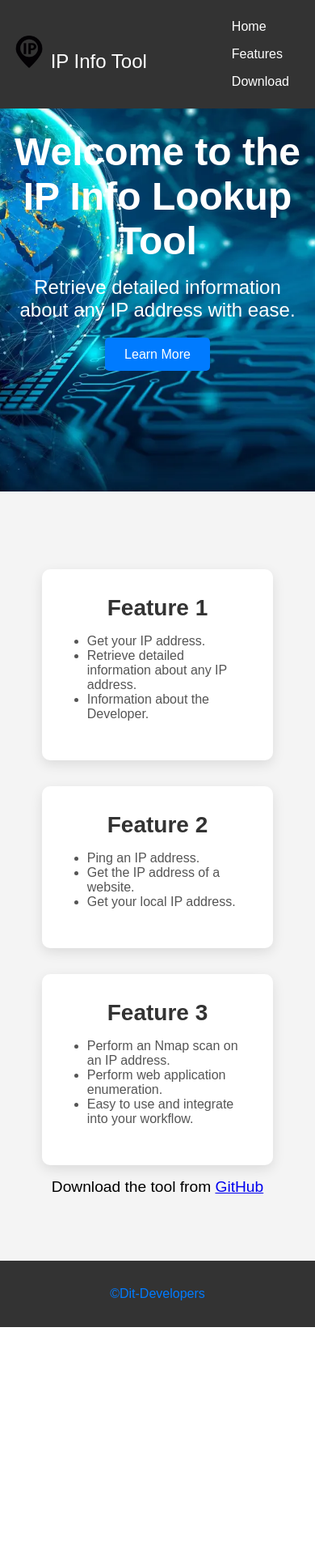
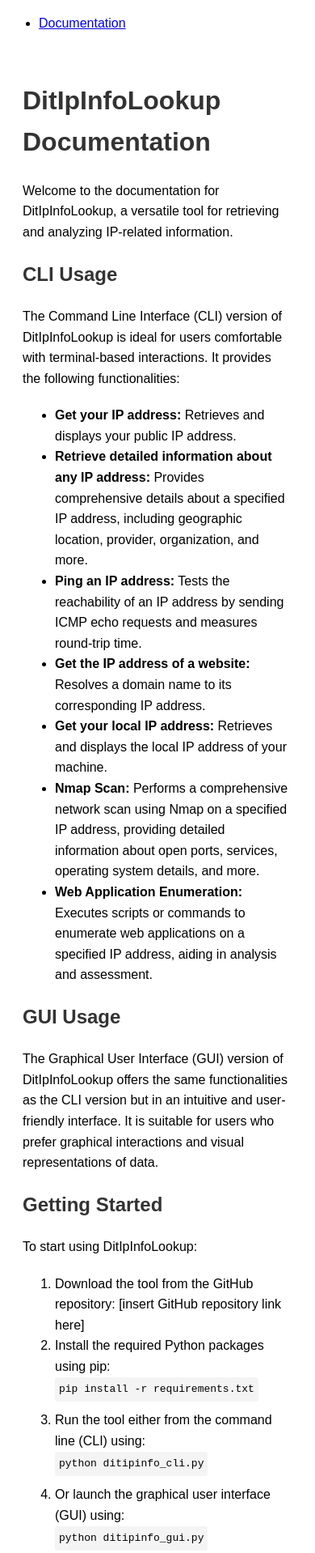
Before and after one commit to 1234567890291/Dit-IP-Info-cli-web, a plain HTML site: page index.html in a window 390 px wide. Shown: the top 1918 px of the page at 81% size. Before the commit the page ends 1639 px from the top, so only its background shows below. Drawn offline with Linux system fonts and the light colour scheme.

Commit message:
Add files via upload

```diff
--- a/index.html
+++ b/index.html
@@ -1,299 +1,153 @@
 <!DOCTYPE html>
 <html lang="en">
+
 <head>
     <meta charset="UTF-8">
     <meta name="viewport" content="width=device-width, initial-scale=1.0">
-    <title>Dit-IP-Info CLI Tool</title>
+    <title>DitIpInfoLookup Documentation</title>
     <style>
-        * {
-    margin: 0;
-    padding: 0;
-    box-sizing: border-box;}
-/* styles.css */
-body {
-    font-family: Arial, sans-serif;
-    margin: 0;
-    padding: 0;
-    box-sizing: border-box;
-}
+        /* Your CSS styles here */
+        body {
+            font-family: Arial, sans-serif;
+            line-height: 1.6;
+        }
 
-.navbar {
-    background-color: #333;
-    padding: 1rem;
-    position: fixed;
-    width: 100%;
-    top: 0;
-    z-index: 1000;
-}
+        .container {
+            max-width: 800px;
+            margin: auto;
+            padding: 20px;
+        }
 
-.navbar .container {
-    display: flex;
-    justify-content: space-between;
-    align-items: center;
-}
+        h1,
+        h2,
+        h3 {
+            color: #333;
+        }
 
-.navbar .logo {
-    color: #fff;
-    font-size: 1.5rem;
-    text-decoration: none;
-}
+        p {
+            margin-bottom: 20px;
+        }
 
-.navbar .nav-links {
-    list-style: none;
-    display: flex;
-}
-
-.navbar .nav-links li {
-    margin-left: 1rem;
-}
-
-.navbar .nav-links a {
-    color: #fff;
-    text-decoration: none;
-    padding: 0.5rem 1rem;
-    transition: background-color 0.3s ease;
-}
-
-.navbar .nav-links a:hover {
-    background-color: #555;
-    border-radius: 5px;
-}
-
-.hero {
-    background: url('bg.png') no-repeat center center/cover;
-    color: #fff;
-    text-align: center;
-    padding: 10rem 1rem;
-    position: relative;
-}
-
-.hero .container {
-    position: relative;
-    z-index: 1;
-}
-
-.hero h1 {
-    font-size: 3rem;
-    margin-bottom: 1rem;
-}
-
-.hero p {
-    font-size: 1.5rem;
-    margin-bottom: 2rem;
-}
-
-.hero .btn {
-    background-color: #007BFF;
-    color: #fff;
-    padding: 0.75rem 1.5rem;
-    text-decoration: none;
-    border-radius: 5px;
-    transition: background-color 0.3s ease;
-}
-
-.hero .btn:hover {
-    background-color: #0056b3;
-}
-
-.lookup {
-    padding: 5rem 1rem;
-    text-align: center;
-}
-
-.lookup h2 {
-    margin-bottom: 2rem;
-}
-
-.lookup form {
-    display: flex;
-    justify-content: center;
-    align-items: center;
-}
-
-.lookup input {
-    padding: 0.5rem;
-    font-size: 1rem;
-    margin-right: 0.5rem;
-    width: 300px;
-}
-
-.lookup button {
-    padding: 0.5rem 1rem;
-    font-size: 1rem;
-    background-color: #007BFF;
-    color: #fff;
-    border: none;
-    border-radius: 5px;
-    transition: background-color 0.3s ease;
-}
-
-.lookup button:hover {
-    background-color: #0056b3;
-}
-/* styles.css */
-#features {
-    padding: 5rem 1rem;
-    background-color: #f4f4f4;
-    text-align: center;
-}
-
-#features .container {
-    display: flex;
-    justify-content: space-between;
-    flex-wrap: wrap;
-}
-
-#features .card {
-    background-color: #fff;
-    border-radius: 10px;
-    box-shadow: 0 5px 15px rgba(0, 0, 0, 0.1);
-    padding: 2rem;
-    margin: 1rem;
-    flex: 1;
-    transition: transform 0.3s ease, box-shadow 0.3s ease;
-    max-width: 30%;
-}
-
-#features .card h2 {
-    margin-bottom: 1rem;
-    font-size: 1.75rem;
-    color: #333;
-}
-
-#features .card p,
-#features .card ul {
-    font-size: 1rem;
-    color: #555;
-    margin-bottom: 1rem;
-    text-align: left;
-}
-
-#features .card ul {
-    list-style-type: disc;
-    padding-left: 1.5rem;
-}
-
-#features .card:hover {
-    transform: translateY(-10px);
-    box-shadow: 0 10px 20px rgba(0, 0, 0, 0.2);
-}
-
-@media (max-width: 768px) {
-    #features .container {
-        flex-direction: column;
-        align-items: center;
-    }
-
-    #features .card {
-        max-width: 80%;
-        margin: 1rem 0;
-    }
-}
-
-
-footer {
-    background-color: #333;
-    color: #fff;
-    padding: 2rem 1rem;
-    text-align: center;
-}
-
-footer a {
-    color: #007BFF;
-    text-decoration: none;
-    transition: color 0.3s ease;
-}
-
-footer a:hover {
-    color: #0056b3;
-}
-
-@media (max-width: 768px) {
-    .navbar .nav-links {
-        flex-direction: column;
-        align-items: flex-start;
-    }
-
-    .navbar .nav-links li {
-        margin: 0.5rem 0;
-    }
-
-    .cards {
-        flex-direction: column;
-        align-items: center;
-    }
-
-    .card {
-        width: 80%;
-        margin-bottom: 2rem;
-    }
-}
-
+        code {
+            background-color: #f4f4f4;
+            padding: 5px;
+            border-radius: 3px;
+            display: inline-block;
+            margin-bottom: 10px;
+        }
     </style>
 </head>
+
 <body>
-  <!-- Navbar -->
-  <nav class="navbar">
-    <div class="container">
-        <a href="#" class="logo">        <img src="ip.png" width="40px" alt="Hero Image" class="hero-img">
-            IP Info Tool</a>
-        <ul class="nav-links">
-            <li><a href="#hero">Home</a></li>
-            <li><a href="#features">Features</a></li>
-            <li><a href="#footer">Download</a></li>
+    <header>
+        <!-- Your navigation bar or header content here -->
+        <nav>
+            <ul>
+                <li><a href="#documentation">Documentation</a></li>
+                <!-- Add other navigation links as needed -->
+            </ul>
+        </nav>
+    </header>
+
+    <main class="container">
+        <h1>DitIpInfoLookup Documentation</h1>
+        <p>Welcome to the documentation for DitIpInfoLookup, a versatile tool for retrieving and analyzing IP-related information.</p>
+
+        <h2>CLI Usage</h2>
+        <p>The Command Line Interface (CLI) version of DitIpInfoLookup is ideal for users comfortable with terminal-based interactions. It provides the following functionalities:</p>
+        <ul>
+            <li><strong>Get your IP address:</strong> Retrieves and displays your public IP address.</li>
+            <li><strong>Retrieve detailed information about any IP address:</strong> Provides comprehensive details about a specified IP address, including geographic location, provider, organization, and more.</li>
+            <li><strong>Ping an IP address:</strong> Tests the reachability of an IP address by sending ICMP echo requests and measures round-trip time.</li>
+            <li><strong>Get the IP address of a website:</strong> Resolves a domain name to its corresponding IP address.</li>
+            <li><strong>Get your local IP address:</strong> Retrieves and displays the local IP address of your machine.</li>
+            <li><strong>Nmap Scan:</strong> Performs a comprehensive network scan using Nmap on a specified IP address, providing detailed information about open ports, services, operating system details, and more.</li>
+            <li><strong>Web Application Enumeration:</strong> Executes scripts or commands to enumerate web applications on a specified IP address, aiding in analysis and assessment.</li>
         </ul>
-    </div>
-</nav>
 
-<!-- Hero Section -->
-<section id="hero" class="hero">
-    <div class="container">
-        <h1>Welcome to the IP Info Lookup Tool</h1>
-        <p>Retrieve detailed information about any IP address with ease.</p>
-        <a href="#features" class="btn">Learn More</a>
-    </div>
-</section>
+        <h2>GUI Usage</h2>
+        <p>The Graphical User Interface (GUI) version of DitIpInfoLookup offers the same functionalities as the CLI version but in an intuitive and user-friendly interface. It is suitable for users who prefer graphical interactions and visual representations of data.</p>
 
-<!-- Features Section -->
-<section id="features" class="cards">
-    <div class="container">
-        <div class="card">
-            <h2>Feature 1</h2>
+        <h2>Getting Started</h2>
+        <p>To start using DitIpInfoLookup:</p>
+        <ol>
+            <li>Download the tool from the GitHub repository: [insert GitHub repository link here]</li>
+            <li>Install the required Python packages using pip:</li>
+            <code>pip install -r requirements.txt</code>
+            <li>Run the tool either from the command line (CLI) using:</li>
+            <code>python ditipinfo_cli.py</code>
+            <li>Or launch the graphical user interface (GUI) using:</li>
+            <code>python ditipinfo_gui.py</code>
+        </ol>
+
+        <h2>License</h2>
+        <p>This tool is licensed under the MIT License. All rights reserved by MSU and DIT Developers.</p>
+
+        <h2>Contact</h2>
+        <p>If you have any questions, feedback, or need assistance, please contact us at [insert contact information here].</p>
+
+        <!-- Documentation Section -->
+        <section id="documentation">
+            <h2>Functionality of DitIpInfo Lookup</h2>
+
+            <h3>DitIpInfo Lookup CLI</h3>
+            <p>The CLI version of DitIpInfo Lookup offers the following functions:</p>
+            <ol>
+                <li><strong>Get your IP address:</strong> Retrieves and displays your public IP address.</li>
+                <li><strong>Retrieve detailed information about any IP address:</strong> Provides comprehensive information about a specified IP address, including geographic location, provider, and organization.</li>
+                <li><strong>Ping an IP address:</strong> Sends ICMP echo requests to the specified IP address to check its reachability and measure round-trip time.</li>
+                <li><strong>Get the IP address of a website:</strong> Resolves a domain name to its corresponding IP address.</li>
+                <li><strong>Get your local IP address:</strong> Retrieves and displays the local IP address of your machine.</li>
+                <li><strong>Nmap Scan:</strong> Performs a network scan using Nmap on a specified IP address, providing detailed information about open ports, services, and operating system details.</li>
+                <li><strong>Web Application Enumeration:</strong> Executes a script or command for enumerating web applications on a specified IP address.</li>
+            </ol>
+
+            <h3>DitIpInfo Lookup GUI</h3>
+            <p>The GUI version of DitIpInfo Lookup encompasses the same functionalities as the CLI version but provides a user-friendly interface for performing these actions:</p>
             <ul>
-                <li>Get your IP address.</li>
-                <li>Retrieve detailed information about any IP address.</li>
-                <li>Information about the Developer.</li>
+                <li><strong>Get your IP address:</strong> Click a button to retrieve and display your public IP address.</li>
+                <li><strong>Retrieve detailed information about any IP address:</strong> Enter an IP address in a text field and click a button to view comprehensive information about it in the GUI.</li>
+                <li><strong>Ping an IP address:</strong> Input an IP address in the GUI and initiate a ping operation with visual feedback and response display.</li>
+                <li><strong>Get the IP address of a website:</strong> Enter a website URL in the GUI and obtain its corresponding IP address.</li>
+                <li><strong>Get your local IP address:</strong> Access your local IP address with a single click within the GUI.</li>
+                <li><strong>Nmap Scan:</strong> Perform an Nmap scan on a specified IP address directly from the GUI, with results displayed in an interactive format.</li>
+                <li><strong>Web Application Enumeration:</strong> Execute web application enumeration commands or scripts from the GUI interface, facilitating analysis and assessment.</li>
             </ul>
+
+            <p>The GUI version enhances user interaction by providing intuitive controls, real-time feedback, and visual representations of data, making it suitable for users who prefer graphical interfaces and streamlined operations.</p>
+
+            <h2>Additional Features</h2>
+            <p>Both the CLI and GUI versions of DitIpInfo Lookup offer:</p>
+            <ul>
+                <li><strong>Clear screen functionality:</strong> Allows users to clear the terminal or GUI screen for better readability.</li>
+                <li><strong>Exit option:</strong> Provides a convenient way to exit the program and return to the command line or close the GUI window.</li>
+                <li><strong>System information:</strong> Displays information about the system, such as operating system details, architecture, and more (specific details may vary based on the platform).</li>
+            </ul>
+
+            <h2>Usage Examples</h2>
+            <p>Here are some examples demonstrating how to use DitIpInfo Lookup:</p>
+
+            <h3>CLI Usage Example</h3>
+            <p>To get detailed information about an IP address using the CLI:</p>
+            <code>python ditipinfo_cli.py -ip 8.8.8.8</code>
+            <p>This command will fetch and display comprehensive information about the IP address '8.8.8.8'.</p>
+
+            <h3>GUI Usage Example</h3>
+            <p>To ping an IP address using the GUI:</p>
+            <ol>
+                <li>Launch the GUI application by running:</li>
+                <code>python ditipinfo_gui.py</code>
+                <li>Enter the IP address you want to ping in the designated field.</li>
+                <li>Click the 'Ping' button to initiate the ping operation.</li>
+                <li>View the results displayed in the GUI, including the status and response time.</li>
+            </ol>
+
+            <h2>Conclusion</h2>
+            <p>DitIpInfoLookup is a versatile tool that provides essential functionalities for retrieving IP-related information, performing network scans, and executing web application enumeration. Whether you prefer the command line interface for scripting and automation or the graphical user interface for interactive use, DitIpInfoLookup offers a seamless experience with detailed insights into IP addresses and network configurations.</p>
+
+            <footer>
+                <p>&copy; 2024 MSU and DIT Developers - DitIpInfoLookup</p>
+            </footer>
         </div>
-        <div class="card">
-            <h2>Feature 2</h2>
-            <ul>
-                <li>Ping an IP address.</li>
-                <li>Get the IP address of a website.</li>
-                <li>Get your local IP address.</li>
-            </ul>
-        </div>
-        <div class="card">
-            <h2>Feature 3</h2>
-            <ul>
-                <li>Perform an Nmap scan on an IP address.</li>
-                <li>Perform web application enumeration.</li>
-                <li>Easy to use and integrate into your workflow.</li>
-            </ul>
-        </div>
-    </div>
-    <div class="download">
-        <p style="font-size: larger;">Download the tool from <a href="https://github.com/Dit-Developers/Dit-IP-Info-cli">GitHub</a></p>
-
-    </div>
-</section>
-
-<!-- Footer -->
-<footer id="footer">
-    <div class="container">
-        <a href="https://msue.vercel.app">©Dit-Developers</a>
-    </div>
-</footer>
-
-</body>
+    </body>
 </html>
```
Also changed, not shown: 2 other files.
